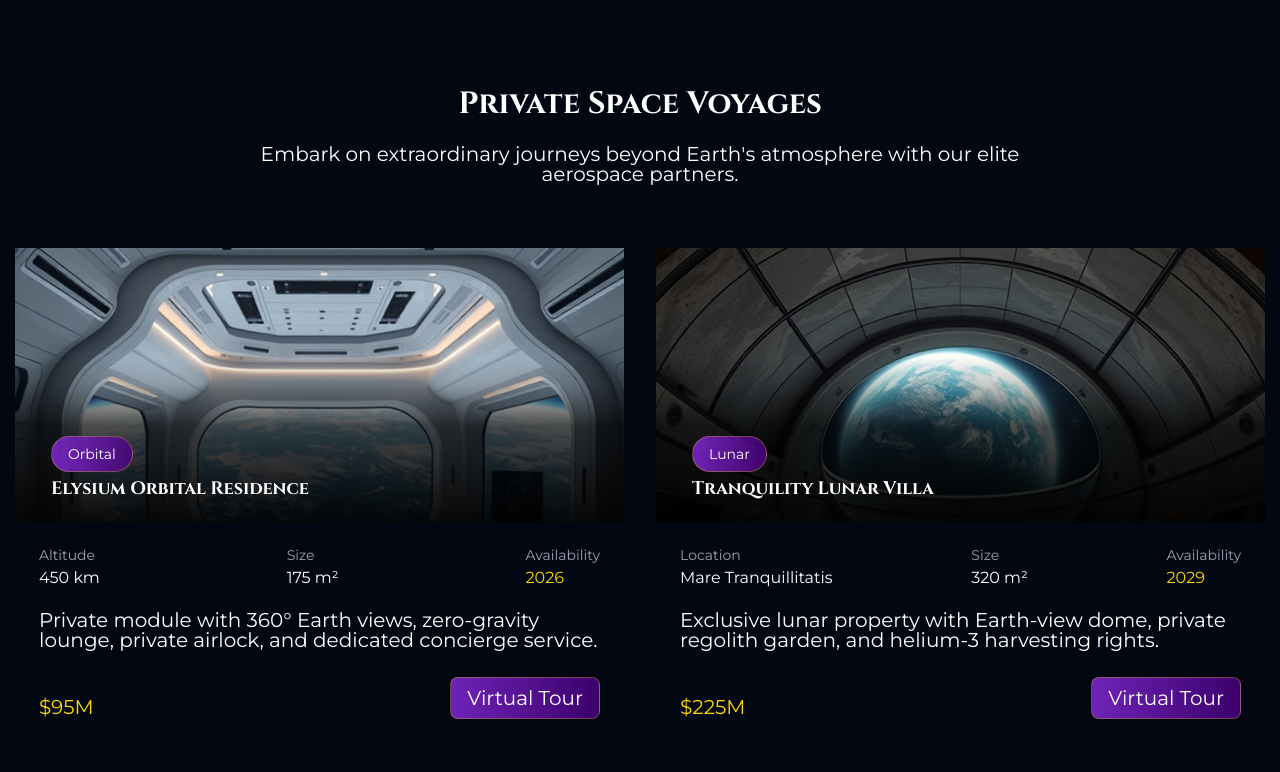
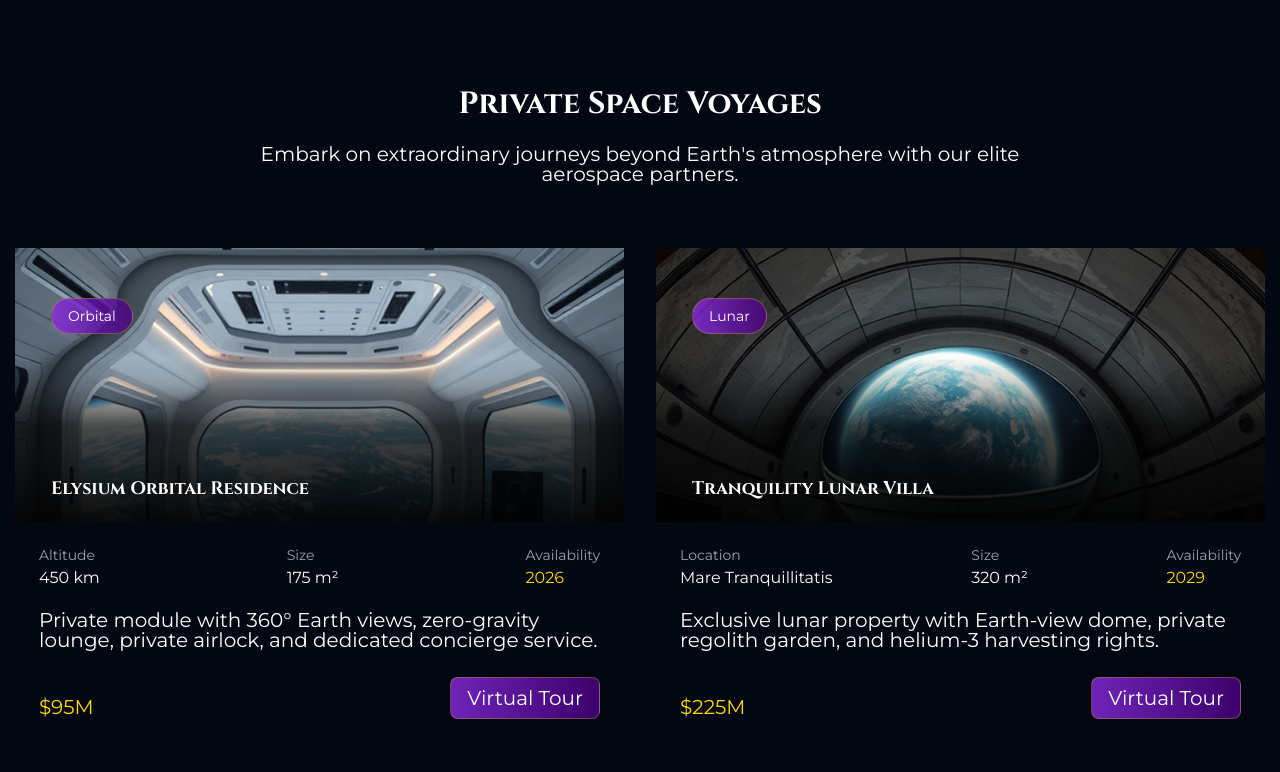
Before and after one commit to sharpmast/cosmo, a plain HTML site: page index.html in a window 1280 px wide. Shown: the part 1621-2393 px from the top of the page. Drawn offline with Linux system fonts and the light colour scheme.

Commit message:
Update style.css

```diff
--- a/css/style.css
+++ b/css/style.css
@@ -300,7 +300,7 @@ transform: scale(1);
 .image-card-residense__link {
     position: absolute;
     left: 36px;
-    bottom: 50px;
+    top: 50px;
     font-size: 14px;
     border-radius: 20px;
 }
```
